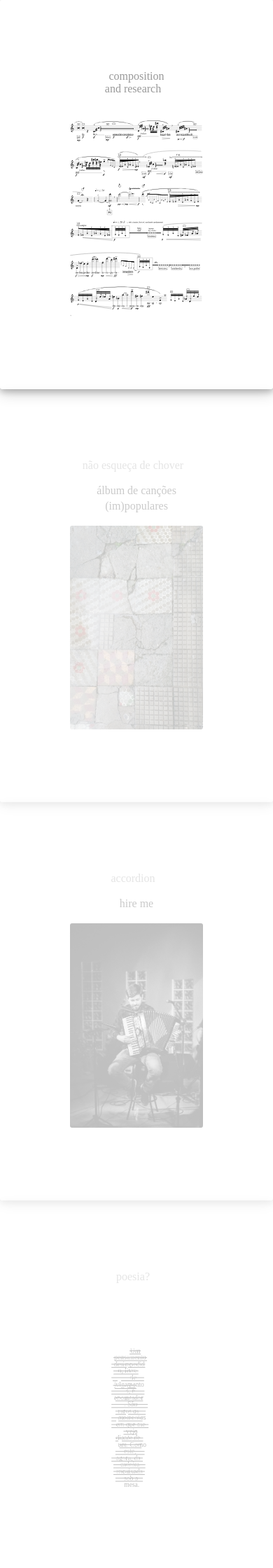
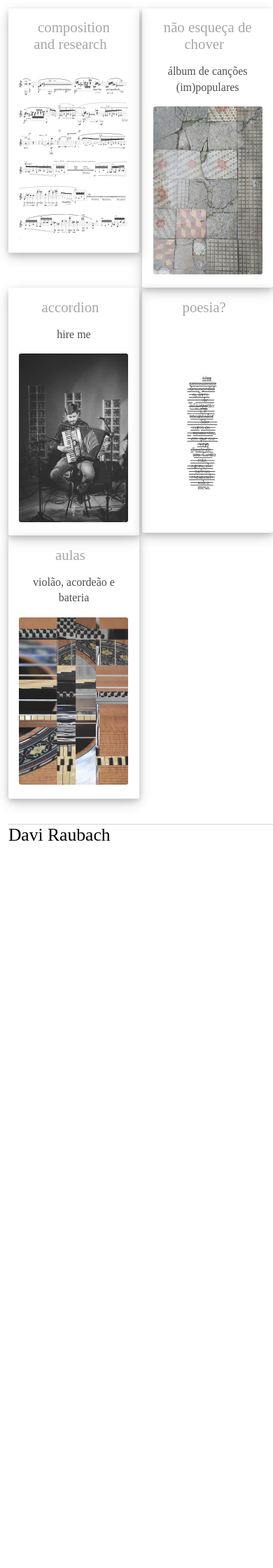
Before and after one commit to DaviRaubach/daviraubach.github.io, a Jekyll site: the page built from index.md, in a window 390 px wide. Shown: the top 2240 px of the page at 70% size. Built offline with Jekyll 4.4.1, drawn with Linux system fonts in a browser that asks for light colours; after the commit the page ends 1220 px from its top, so only the background shows below that.

Commit message:
index mobile

```diff
--- a/_sass/main.scss
+++ b/_sass/main.scss
@@ -15,15 +15,15 @@
 
 body {
 
-    margin-left: 60px auto;
-    margin-right: 60px auto;
-    width: 100%;
+    width: 95%;
     background: white;
+    padding: 1%;
+
 }
 
 body.index {
 
-    margin: auto;
+
     width: 100%;
     background: white;
 
@@ -56,35 +56,36 @@
 }
 
 div.test{
-    margin: auto;
 	border-radius: 3px;
+    margin:auto;
+	width: 40%;
 
-	width: auto;
 
-	display: block;
+	display: inline-table;
 	text-align: center;
 
-	padding: 100px;
+	padding: 4%;
 	opacity: 1;
     box-shadow: 0 4px 8px 0 rgba(0, 0, 0, 0.2), 0 6px 20px 0 rgba(0, 0, 0, 0.19);
     animation-name: exampletwo;
-    animation-duration: 25s;
+    animation-duration: 8s;
 
 }
 
 div.test:hover {
-    margin: auto;
 	opacity: 1;
-	animation-name: example;
-  	animation-duration: 0.5s;
   	box-shadow: 0 4px 8px 0 rgba(0, 0, 0, 0.2), 0 6px 20px 0 rgba(0, 0, 0, 0.19);
 }
 
 
 
+
 .current {
 
-    font-style: bold;
+
+    text-decoration: overline;
+    color: black;
+
 }
 
 
@@ -121,8 +122,9 @@
     text-decoration: none;
     color: #999;
     font-family: serif;
-    font-size: 1em;
+    font-size: 1.3em;
     padding-bottom: -20px;
+
 
 }
 
```
Also changed, not shown: 2 other files.
